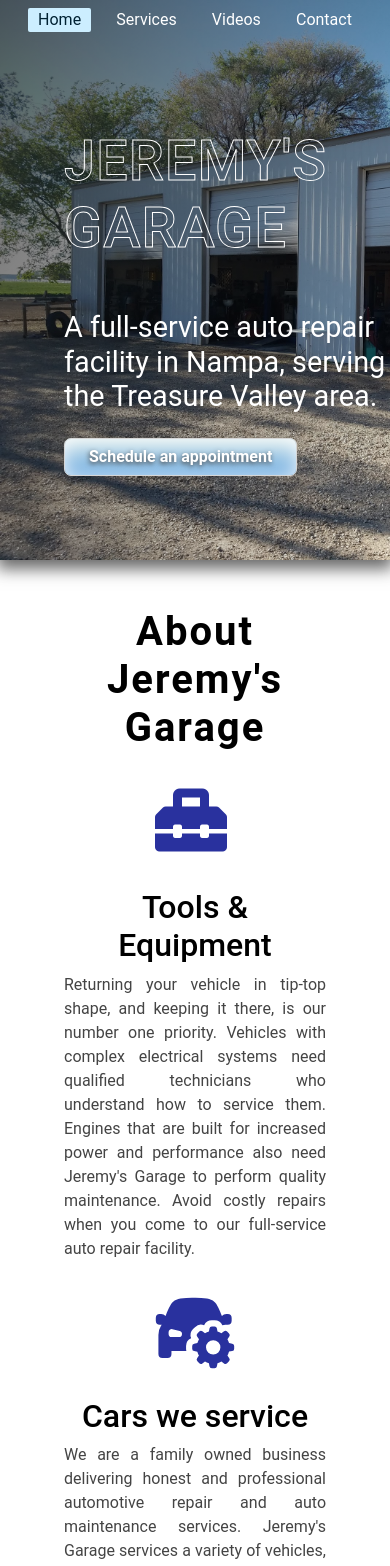
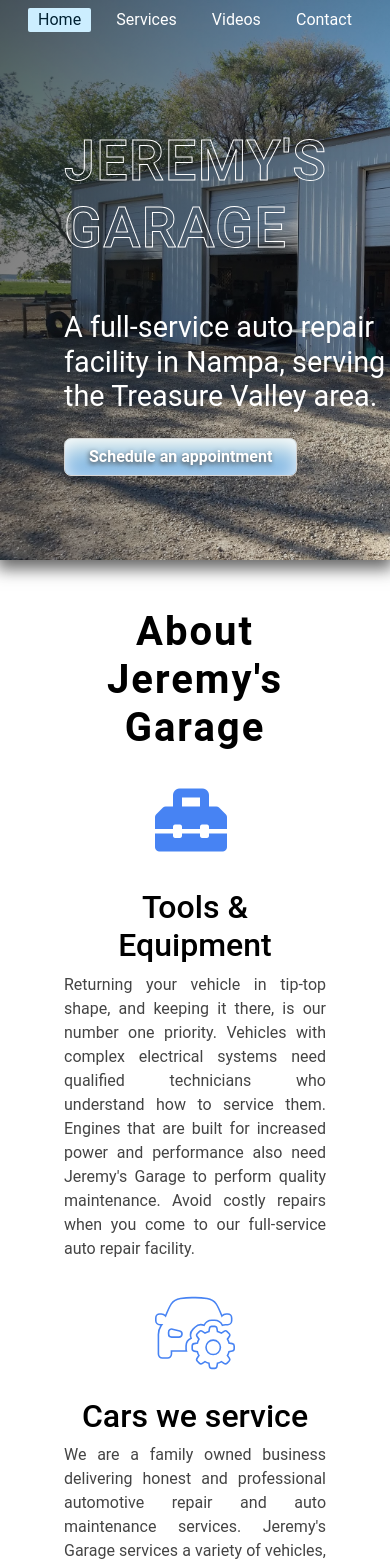
Before and after one commit to rhianonkilzer/jeremysgarage, a Vue app: page /#/ in a window 390 px wide. Shown: the top 1566 px of the page. Built offline with nearby package versions, Linux system fonts and the light colour scheme.

Commit message:
svg changes
Co-authored-by: Christopher Brown <chbphone55@gmail.com>

```diff
--- a/src/views/Home.vue
+++ b/src/views/Home.vue
@@ -254,7 +254,7 @@
     height: 5rem;
     margin-bottom: 1.5rem;
     font-size: 4.5rem;
-    color: rgb(41, 49, 158);
+    color: #4783f3;
 
   }
 
```
Also changed, not shown: src/assets/car-gear.svg.
